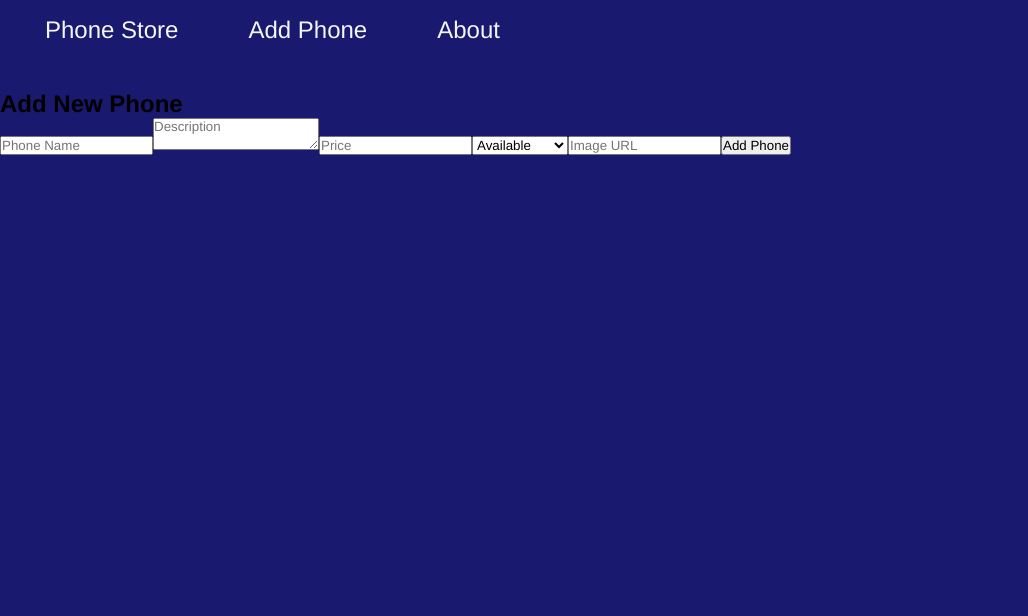
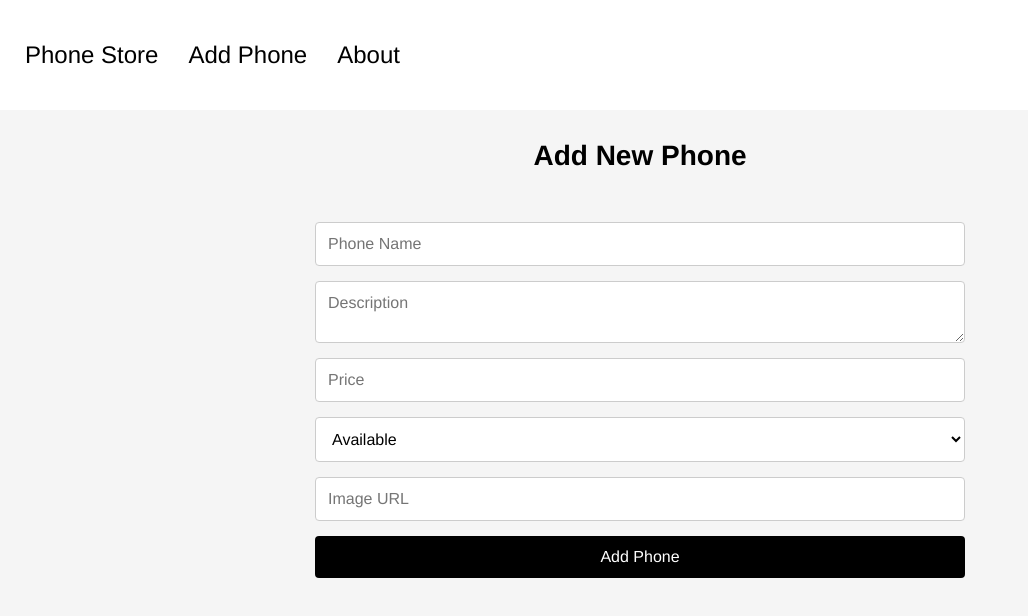
Before and after one commit to Denkogei/phone-store, a React (Create React App) app: page /add-phone in a window 1280 px wide. Shown: the top 616 px of the page, without its empty margins (0-1028 px from the left). Built offline with nearby package versions, Linux system fonts and the light colour scheme.

Commit message:
styled my app

```diff
--- a/src/index.css
+++ b/src/index.css
@@ -1,21 +1,25 @@
-/* Global reset */
 * {
   margin: 0;
   padding: 0;
   box-sizing: border-box;
   font-family: Helvetica, Arial, Georgia, Tahoma;
 }
-body{
-  background-color: midnightblue;
+
+body {
+  background-color: whitesmoke;
+  align-items: center;
+  height: 100vh;
+  margin: 0;
 }
+
 
 nav {
   display: flex;
   justify-content: flex-start;
   align-items: center;
-  background: midnightblue;
+  background: white;
   padding: 20px;
-  height: 60px;
+  height: 110px;
   margin-bottom: 0;
   position: sticky;
   top: 0;
@@ -34,130 +38,212 @@ ul li {
 }
 
 li a {
-  color: whitesmoke;
+  color: black;
   padding-top: 15px;
-  padding: 25px;
+  padding: 5px;
   text-decoration: none;
   text-align: center;
   font-size: 24px;
 }
-/* phone-list styled like a book list */
+
 .phone-list {
   display: grid;
-  grid-template-columns: repeat(auto-fill, minmax(360px, 1fr)); /* Set minimum card width to 360px */
-  gap: 20px; /* Spacing between grid items */
-  padding: 20px; /* Padding around the entire grid container */
-  justify-items: center; /* Centers the cards inside grid cells */
+  grid-template-columns: repeat(auto-fill, minmax(360px, 1fr));
+  gap: 20px;
+  padding: 20px;
+  justify-items: center;
 }
 
 /* Each phone card */
 .phone-card {
-  background-color: #FFFFFF;
-  border: 1px solid #9c0e9c; /* Purple border for each card */
-  border-radius: 12px;  /* Rounded corners for the card */
-  padding: 20px;  /* Padding inside each card */
+  background-color: white;
+  border: 1px solid white;
+  border-radius: 12px;
+  padding: 20px;
   text-align: center;
-  box-shadow: 0 4px 12px rgba(0, 0, 0, 0.15); /* Slightly stronger shadow */
-  transition: transform 0.3s ease-in-out; /* Smooth transition for hover effect */
+  box-shadow: 0 4px 12px rgba(0, 0, 0, 0.15);
+  transition: transform 0.3s ease-in-out;
   width: 100%;
-  max-width: 450px; /* Set max-width to 380px */
-  height: auto;    /* Height auto to adjust based on content */
+  max-width: 450px;
+  height: 100%;
   display: flex;
-  flex-direction: column; /* Aligns content vertically */
+  flex-direction: column;
 }
 
 /* Hover effect for the phone card */
 .phone-card:hover {
-  transform: scale(1.05); /* Slightly enlarge the card when hovered */
-  background-color: rgba(240, 240, 240, 0.5); /* Light gray background on hover */
+  transform: scale(1.05);
+  background-color: rgba(240, 240, 240, 0.5);
 }
-
 /* Phone name (Title) */
 .phone-name {
-  font-size: 1.8em; /* Font size set to 1.8em for larger name/title */
-  font-weight: bold; /* Bold font */
-  color: #333; /* Dark text color for the name */
-  margin-bottom: 12px; /* Bottom margin for spacing */
+  font-size: 1.8em;
+  font-weight: bold;
+  color: #333;
+  margin-bottom: 12px;
   font-style: normal;
-  line-height: 1.3; /* Increase line height for readability */
+  line-height: 1.3;
 }
 
 /* Phone description */
 .phone-description {
-  font-size: 16px; /* Set font size to 16px for better readability */
-  margin-bottom: 12px; /* Add bottom margin to space out description from other content */
-  color: #555; /* Slightly lighter text color for description */
-  font-family: 'Arial', sans-serif; /* Set font family to Arial */
-  line-height: 1.5; /* Line height for readability */
+  font-size: 16px;
+  margin-bottom: 12px;
+  color: #555;
+  font-family: 'Arial', sans-serif;
+  line-height: 1.5;
 }
 
 /* Phone price */
 .phone-price {
-  font-size: 18px; /* Set the font size for price */
-  font-weight: bold; /* Bold font for the price */
-  color: #28a745; /* Green color for the price */
-  margin-bottom: 12px; /* Bottom margin for spacing */
+  font-size: 18px;
+  font-weight: bold;
+  color: #28a745;
+  margin-bottom: 12px;
 }
 
 /* Phone status (Availability) */
 .phone-status {
-  font-size: 16px; /* Set font size for status */
-  padding: 8px 15px; /* Add padding around the status text */
+  font-size: 16px;
+  padding: 8px 15px;
   text-align: center;
-  border-radius: 5px; /* Rounded corners for the status label */
+  border-radius: 5px;
 }
 
 .phone-status.available {
-  background-color: #28a745;  /* Green background for available */
+  background-color: black;
   color: white;
 }
 
 .phone-status.out-of-stock {
-  background-color: #dc3545;  /* Red background for out-of-stock */
+  background-color: #dc3545;
   color: white;
 }
 
 /* Image Styling */
 .phone-image {
-  width: auto; /* Make the image fill the card width */
-  height: auto;   /* Set fixed height for the image */
-  object-fit: cover;  /* Ensures the image fills the area while maintaining aspect ratio */
-  border-radius: 8px; /* Round the corners of the image */
-  border-bottom: 2px solid #ddd; /* Border below the image to separate it from text */
-  margin-bottom: 15px; /* Space between image and text */
+  width: auto;
+  height: auto;
+  object-fit: cover;
+  border-radius: 8px;
+  border-bottom: 2px solid #ddd;
+  margin-bottom: 15px;
 }
 
-/* Rating Styling (for showing star ratings) */
-.phone-rating {
-  font-size: 30px; /* Large font size for rating */
-  color: gold; /* Gold color for star rating */
-  margin-top: 10px; /* Margin to give space from other content */
-}
-
-.phone-rating span {
-  margin-right: 5px; /* Add space between individual stars */
-}
-
-/* Loading and Error State Styling */
 p {
   font-size: 1.4rem;
-  color: #333;
+  color: white;
   text-align: center;
   margin-top: 20px;
 }
 
 p.loading {
   font-size: 1.6rem;
-  color: #007bff; /* Blue color for loading text */
+  color: #007bff;
 }
 
 p.error {
   font-size: 1.6rem;
-  color: #dc3545; /* Red color for error text */
+  color: #dc3545;
 }
-/* Add a black background color to the top navigation bar */
-.topnav {
-  overflow: hidden;
-  background-color: #e9e9e9;
-  height: 10vh;
+
+
+
+.form-container {
+  width: 100%;
+  max-width: 450px;
+  padding: 20px;
+  background-color: #fff;
+  border-radius: 8px;
+  box-shadow: 0 4px 12px rgba(0, 0, 0, 0.1);
+  box-sizing: border-box;
+
 }
+
+h2 {
+  text-align: center;
+  font-size: 28px;
+  margin-bottom: 20px;
+  color: #333;
+}
+
+form {
+  display: flex;
+  flex-direction: column;
+  gap: 15px;
+  width: 650px;
+  position: absolute;
+  top: 50%;
+  left: 50%;
+  transform: translate(-50%, -50%);
+}
+
+input,
+textarea,
+select {
+  width: 100%;
+  padding: 12px;
+  border: 1px solid #ccc;
+  border-radius: 4px;
+  font-size: 16px;
+  background-color: #fff;
+  box-sizing: border-box;
+}
+
+button {
+  padding: 12px;
+  font-size: 16px;
+  color: white;
+  background-color: black;
+  border: none;
+  border-radius: 4px;
+  cursor: pointer;
+  transition: background-color 0.3s ease;
+  width: 100%;
+}
+
+button:disabled {
+  background-color: #ccc;
+  cursor: not-allowed;
+}
+
+
+p {
+  text-align: center;
+  font-size: 16px;
+  margin-top: 20px;
+}
+
+.success {
+  color: #4caf50;
+}
+
+.error {
+  color: #e74c3c;
+}
+
+/* About.css */
+.about {
+  color: black;
+  padding: 20px;
+  display: flex;
+  align-items: center;
+  justify-content: space-between;
+  gap: 20px;
+  margin-top: 20px;
+}
+
+
+/* Image styling */
+.about-image {
+  width: 500px;
+  height: auto;
+  border-radius: 10px;
+}
+
+/* Text styling */
+.about p {
+  color: black;
+  max-width: 1600px;
+  font-size: 24px;
+}
```
